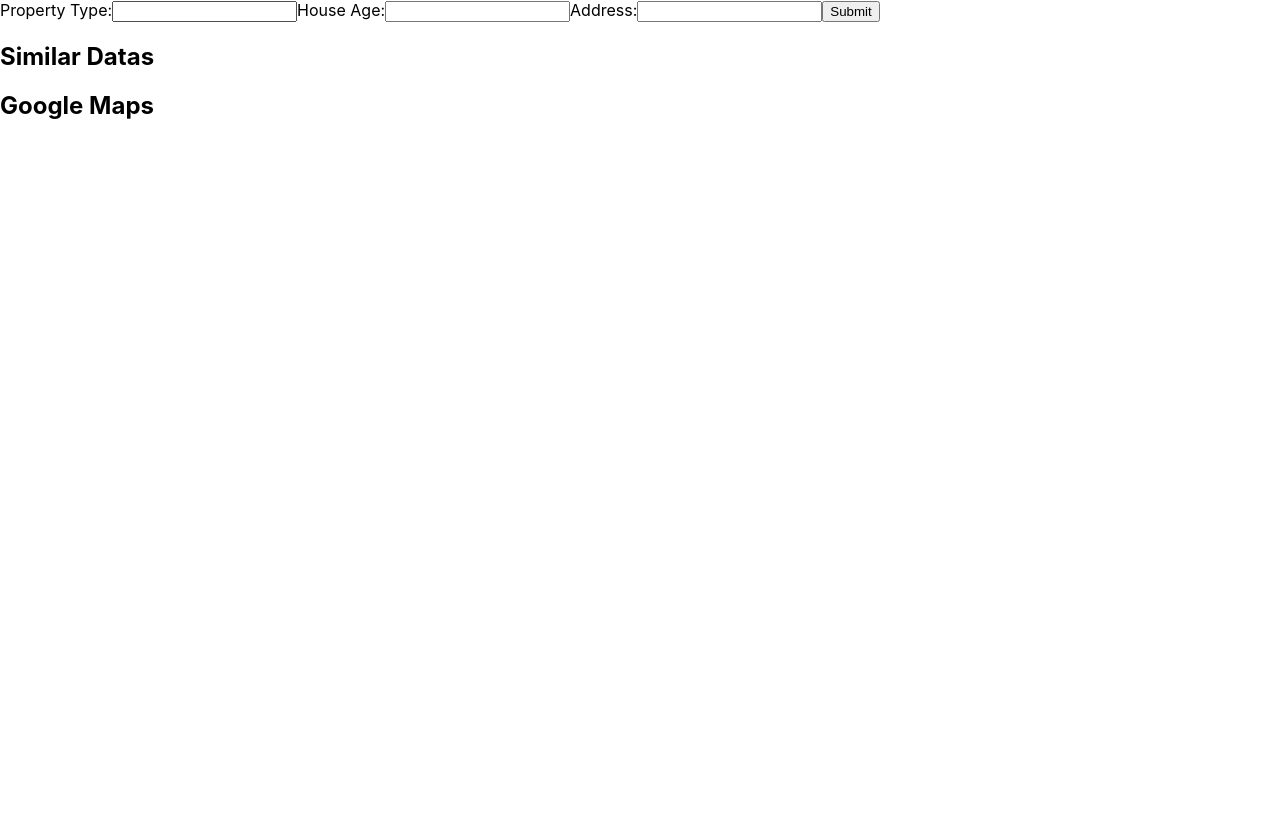
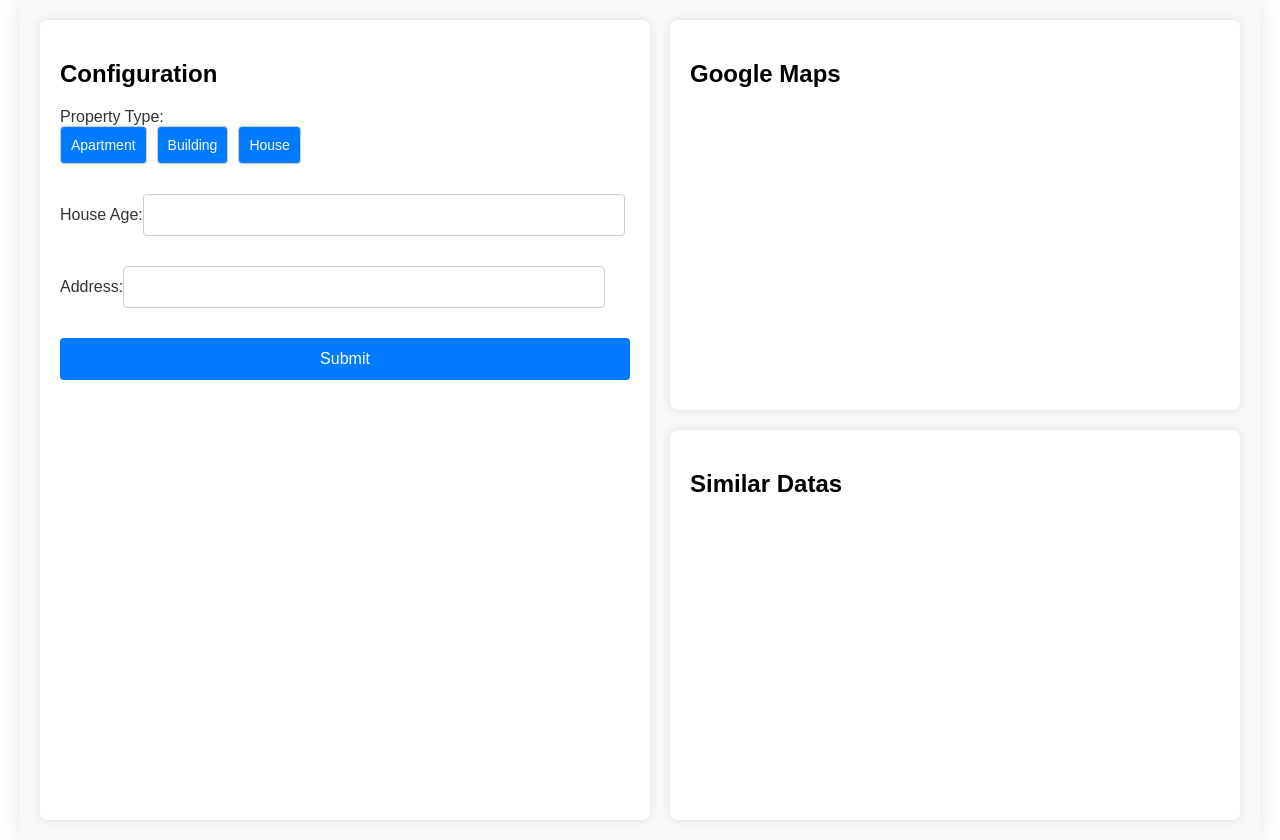
Before and after one commit to benwangtch/express, a React (Create React App) app in the folder frontend/: page / in a window 1280 px wide. Before the commit the page ends 800 px from the top, so only its background shows below. Built offline with nearby package versions, Linux system fonts and the light colour scheme.

Commit message:
feat/basic struct

```diff
--- a/frontend/src/App.css
+++ b/frontend/src/App.css
@@ -1,38 +1,143 @@
-.App {
-  text-align: center;
+body, html {
+  height: 100%;
+  margin: 0;
+  padding: 0;
+  font-family: 'Arial', sans-serif;
 }
 
-.App-logo {
-  height: 40vmin;
-  pointer-events: none;
+.app-container {
+  display: flex;
+  height: 800px;
+  max-width: 1200px;
+  margin: auto;
+  padding: 20px;
+  background-color: #f9f9f9;
+  border-radius: 8px;
+  box-shadow: 0 0 20px rgba(0, 0, 0, 0.1);
+  overflow: hidden;
 }
 
-@media (prefers-reduced-motion: no-preference) {
-  .App-logo {
-    animation: App-logo-spin infinite 20s linear;
-  }
+.left-section {
+  flex: 1;
+  background-color: #ffffff;
+  padding: 20px;
+  border-radius: 8px;
+  box-shadow: 0 0 10px rgba(0, 0, 0, 0.1);
 }
 
-.App-header {
-  background-color: #282c34;
-  min-height: 100vh;
+.right-section {
+  flex: 1;
   display: flex;
   flex-direction: column;
-  align-items: center;
-  justify-content: center;
-  font-size: calc(10px + 2vmin);
-  color: white;
+  margin-left: 20px;
 }
 
-.App-link {
-  color: #61dafb;
+.top-right-section {
+  flex: 1;
+  background-color: #ffffff;
+  padding: 20px;
+  margin-bottom: 20px;
+  border-radius: 8px;
+  box-shadow: 0 0 10px rgba(0, 0, 0, 0.1);
 }
 
-@keyframes App-logo-spin {
-  from {
-    transform: rotate(0deg);
-  }
-  to {
-    transform: rotate(360deg);
-  }
+.bottom-right-section {
+  flex: 1;
+  background-color: #ffffff;
+  padding: 20px;
+  border-radius: 8px;
+  box-shadow: 0 0 10px rgba(0, 0, 0, 0.1);
 }
+
+form {
+  display: grid;
+  gap: 20px;
+}
+
+label {
+  font-size: 16px;
+  margin-bottom: 5px;
+  color: #333333;
+}
+
+input {
+  padding: 10px;
+  font-size: 14px;
+  border: 1px solid #ccc;
+  border-radius: 4px;
+  outline: none;
+}
+
+button {
+  padding: 12px 20px;
+  background-color: #007bff;
+  color: #fff;
+  border: none;
+  border-radius: 4px;
+  cursor: pointer;
+  font-size: 16px;
+}
+
+button:hover {
+  background-color: #0056b3;
+}
+
+.similar-data-area,
+.google-maps-area {
+  margin-top: 20px;
+}
+
+.property-type-buttons {
+  display: flex;
+  gap: 10px;
+}
+
+.property-type-buttons button {
+  padding: 10px;
+  font-size: 14px;
+  border: 1px solid #ccc;
+  border-radius: 4px;
+  outline: none;
+  cursor: pointer;
+}
+
+.property-type-buttons button.selected {
+  background-color: red; /* Adjust the color to your preference */
+  color: #fff;
+}
+/* Style for the input labels */
+label {
+  display: block;
+  margin-bottom: 10px; /* Add margin for spacing */
+  font-size: 16px;
+  color: #333333;
+}
+
+/* Style for the input fields */
+input {
+  width: 80%; /* Take up full width of the container */
+  padding: 12px;
+  font-size: 14px;
+  border: 1px solid #ccc;
+  border-radius: 4px;
+  outline: none;
+}
+
+button {
+  padding: 12px 20px;
+  background-color: #007bff;
+  color: #fff;
+  border: none;
+  border-radius: 4px;
+  cursor: pointer;
+  font-size: 16px;
+}
+
+button:hover {
+  background-color: #0056b3;
+}
+
+.similar-data-area,
+.google-maps-area {
+  margin-top: 20px;
+}
--- a/frontend/src/App.js
+++ b/frontend/src/App.js
@@ -1,101 +1,56 @@
-// Import necessary dependencies
 import React, { useState, useEffect } from 'react';
 import axios from 'axios';
+import ConfigArea from './components/ConfigArea';
+import SimilarDatasArea from './components/SimilarDatasArea';
+import GoogleMapsArea from './components/GoogleMapsArea';
+import './App.css';
 
-// Define the main App component
 function App() {
-  // State for storing user input
   const [propertyType, setPropertyType] = useState('');
   const [houseAge, setHouseAge] = useState('');
   const [address, setAddress] = useState('');
-
-  // State for storing similar data fetched from the backend
   const [similarData, setSimilarData] = useState([]);
-
-  // State for storing Google Maps API data
   const [googleMapData, setGoogleMapData] = useState(null);
 
-  // Function to handle form submission
   const handleSubmit = async (e) => {
     e.preventDefault();
-
-    // Send user input to the backend for fetching similar data
     try {
       const response = await axios.post('/api/similar-data', {
         propertyType,
         houseAge,
         address,
-        // Include other necessary input data
       });
-
-      // Update the state with the fetched similar data
       setSimilarData(response.data);
 
-      // Call Google Maps API to fetch data based on the address
       const googleMapResponse = await axios.get(
-        `https://maps.googleapis.com/maps/api/geocode/json?address=${address}&key=YOUR_GOOGLE_MAPS_API_KEY`
+        `https://maps.googleapis.com/maps/api/geocode/json?address=${address}&key=AIzaSyDPVlYLEiE2KMAwFWZG_zFUsj8EisyxwWA`
       );
-
-      // Update the state with Google Maps API data
       setGoogleMapData(googleMapResponse.data);
     } catch (error) {
       console.error('Error fetching data:', error);
     }
   };
 
-  // Render the main UI
   return (
-    <div>
-      {/* Config Area */}
-      <div>
-        <form onSubmit={handleSubmit}>
-          <label>
-            Property Type:
-            <input
-              type="text"
-              value={propertyType}
-              onChange={(e) => setPropertyType(e.target.value)}
-            />
-          </label>
-          <label>
-            House Age:
-            <input
-              type="text"
-              value={houseAge}
-              onChange={(e) => setHouseAge(e.target.value)}
-            />
-          </label>
-          <label>
-            Address:
-            <input
-              type="text"
-              value={address}
-              onChange={(e) => setAddress(e.target.value)}
-            />
-          </label>
-          {/* Include other input fields as needed */}
-          <button type="submit">Submit</button>
-        </form>
+    <div className="app-container">
+      <div className="left-section">
+        <ConfigArea
+          propertyType={propertyType}
+          setPropertyType={setPropertyType}
+          houseAge={houseAge}
+          setHouseAge={setHouseAge}
+          address={address}
+          setAddress={setAddress}
+          onSubmit={handleSubmit}
+        />
       </div>
-
-      {/* Similar Datas Area */}
-      <div>
-        <h2>Similar Datas</h2>
-        <ul>
-          {similarData.map((data) => (
-            <li key={data.id}>
-              {/* Display relevant information from similar data */}
-            </li>
-          ))}
-        </ul>
-      </div>
-
-      {/* Google Maps Area */}
-      <div>
-        <h2>Google Maps</h2>
-        {/* {googleMapData && (
-          // Render Google Maps component using googleMapData
-        )} */}
+      <div className="right-section">
+        <div className="top-right-section">
+          <GoogleMapsArea googleMapData={googleMapData} />
+        </div>
+        <div className="bottom-right-section">
+          <SimilarDatasArea similarData={similarData} />
+        </div>
       </div>
     </div>
   );
--- /dev/null
+++ b/frontend/src/components/ConfigArea.js
@@ -0,0 +1,71 @@
+import React, { useState } from 'react';
+
+const ConfigArea = ({
+  propertyType,
+  setPropertyType,
+  houseAge,
+  setHouseAge,
+  address,
+  setAddress,
+  onSubmit,
+}) => {
+  const [selectedButton, setSelectedButton] = useState(propertyType);
+
+  const handlePropertyTypeClick = (selectedType) => {
+    setPropertyType(selectedType);
+    setSelectedButton(selectedType);
+  };
+
+  return (
+    <div className="config-area">
+      <h2>Configuration</h2>
+      <form onSubmit={onSubmit}>
+        <label>
+            Property Type:
+            <div className="property-type-buttons">
+            <button
+                type="button"
+                className={selectedButton === 'apartment' ? 'selected' : ''}
+                onClick={() => handlePropertyTypeClick('apartment')}
+            >
+                Apartment
+            </button>
+            <button
+                type="button"
+                className={selectedButton === 'building' ? 'selected' : ''}
+                onClick={() => handlePropertyTypeClick('building')}
+            >
+                Building
+            </button>
+            <button
+                type="button"
+                className={selectedButton === 'house' ? 'selected' : ''}
+                onClick={() => handlePropertyTypeClick('house')}
+            >
+                House
+            </button>
+            </div>
+        </label>
+        <label>
+          House Age:
+          <input
+            type="text"
+            value={houseAge}
+            onChange={(e) => setHouseAge(e.target.value)}
+          />
+        </label>
+        <label>
+          Address:
+          <input
+            type="text"
+            value={address}
+            onChange={(e) => setAddress(e.target.value)}
+          />
+        </label>
+        <button type="submit">Submit</button>
+      </form>
+    </div>
+  );
+};
+
+export default ConfigArea;
--- /dev/null
+++ b/frontend/src/components/GoogleMapsArea.js
@@ -0,0 +1,18 @@
+import React from 'react';
+
+const GoogleMapsArea = ({ googleMapData }) => {
+  return (
+    <div className="google-maps-area">
+      <h2>Google Maps</h2>
+      {googleMapData && (
+        // Render Google Maps component using googleMapData
+        <div>
+          {/* Display Google Maps or other relevant information */}
+          {JSON.stringify(googleMapData)}
+        </div>
+      )}
+    </div>
+  );
+};
+
+export default GoogleMapsArea;
--- /dev/null
+++ b/frontend/src/components/SimilarDatasArea.js
@@ -0,0 +1,19 @@
+import React from 'react';
+
+const SimilarDatasArea = ({ similarData }) => {
+  return (
+    <div className="similar-data-area">
+      <h2>Similar Datas</h2>
+      <ul>
+        {similarData.map((data) => (
+          <li key={data.id}>
+            {/* Display relevant information from similar data */}
+            {JSON.stringify(data)}
+          </li>
+        ))}
+      </ul>
+    </div>
+  );
+};
+
+export default SimilarDatasArea;
```
